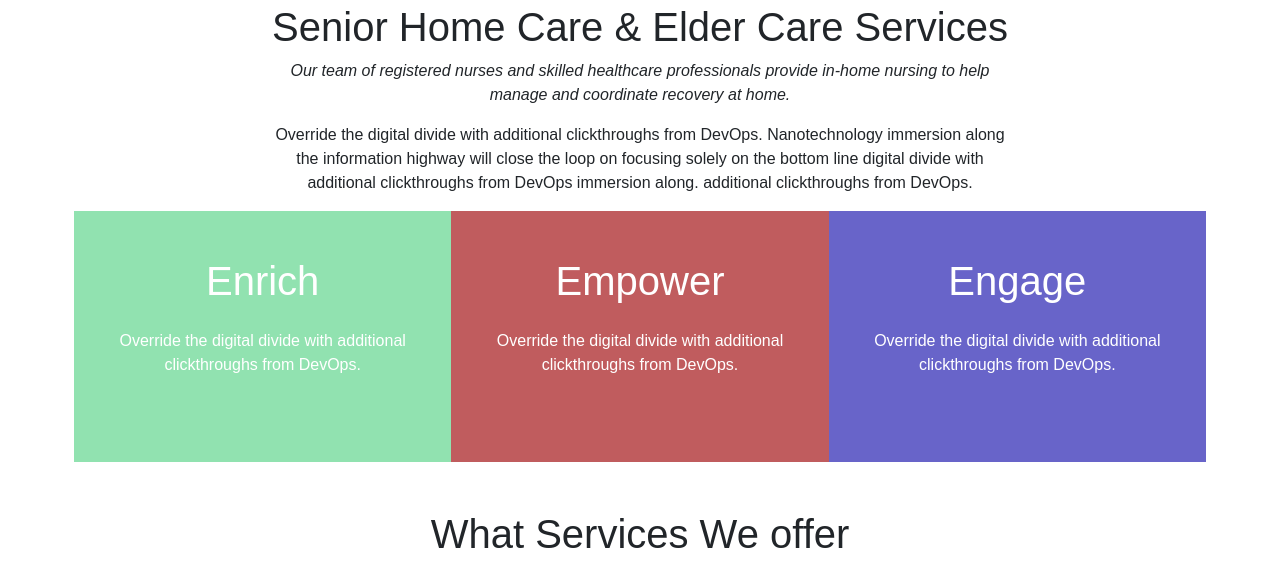
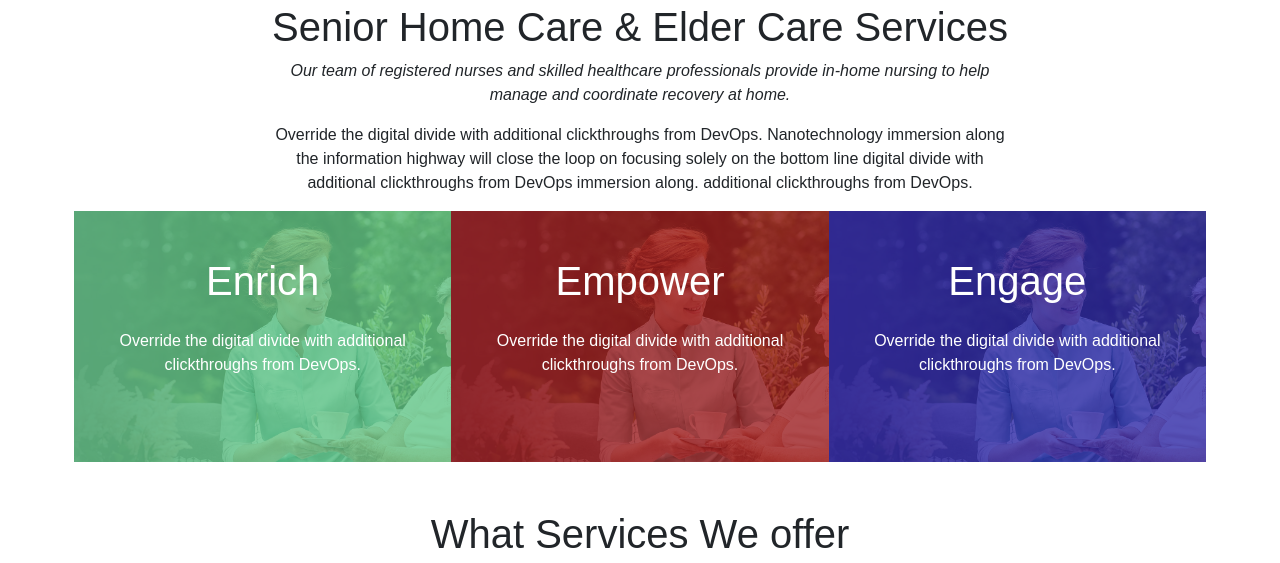
Before and after one commit to geoxinho/Caregiver, a plain HTML site: page index.html in a window 1280 px wide. Shown: the part 2066-2629 px from the top of the page. Drawn offline with nearby package versions, Linux system fonts and the light colour scheme.

Commit message:
style.css

```diff
--- a/style.css
+++ b/style.css
@@ -215,7 +215,7 @@ body {
 }
 
 .senior-col-1 {
-  background-image: url(/caregiverSlider2.jpg);
+  background-image: url(images/caregiverSlider2.jpg);
   background-position: center;
   background-repeat: no-repeat;
   background-size: cover;
@@ -281,7 +281,7 @@ body {
   transform: translateY(30px);
 }
 .senior-col-2 {
-  background-image: url(/caregiverSlider2.jpg);
+  background-image: url(images/caregiverSlider2.jpg);
   background-position: center;
   background-repeat: no-repeat;
   background-size: cover;
@@ -348,7 +348,7 @@ body {
 }
 
 .senior-col-3 {
-  background-image: url(/caregiverSlider2.jpg);
+  background-image: url(images/caregiverSlider2.jpg);
   background-position: center;
   background-repeat: no-repeat;
   background-size: cover;
@@ -489,7 +489,7 @@ body {
 }
 
 .content-col-inside {
-  background-image: url(/service-3.jpg);
+  background-image: url(images/service-3.jpg);
   background-position: center;
   background-size: cover;
   background-position: cover;
@@ -603,7 +603,7 @@ body {
   position: relative;
   width: 100%;
   height: 100%;
-  background-image: url(/caregiverSlider1.jpg);
+  background-image: url(images/caregiverSlider1.jpg);
   background-attachment: fixed;
   background-repeat: no-repeat;
   background-size: cover;
```
